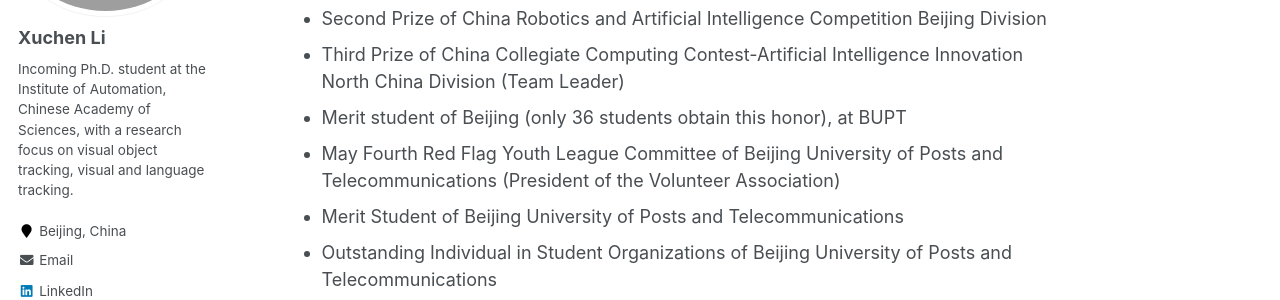
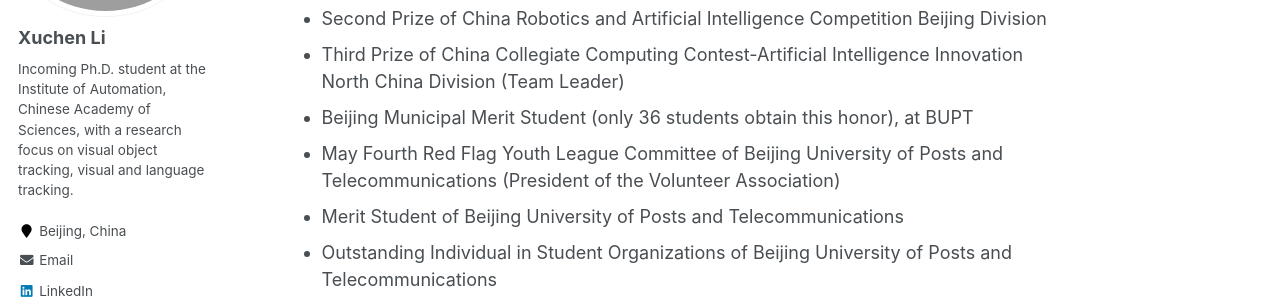
Before and after one commit to Xuchen-Li/Xuchen-Li.github.io, a Jekyll site: the page built from _pages/about.md, in a window 1280 px wide and 900 px high, scrolled down 2294 px. Shown: the part 153-453 px from the top of the window. Built offline with Jekyll 4.4.1, drawn with Linux system fonts in a browser that asks for light colours; some of the changed text lies outside the part shown.

Commit message:
更新 about.md

```diff
--- a/_pages/about.md
+++ b/_pages/about.md
@@ -18,7 +18,7 @@ I am very grateful to work with **<a href="https://huuuuusy.github.io/">Dr. Shiy
 News
 ======
 * **2023.11** : 🏆 Obtain **College Scholarship of University of Chinese Academy of Sciences** (only 14 students win this scholarship among 220 recommended postgraduate students of CASIA)!
-* **2023.11** : 🏆 Obtain **Merit Student in Beijing** (only 36 students obtain this honor of BUPT)!
+* **2023.11** : 🏆 Obtain **Beijing Municipal Merit Student** (only 36 students obtain this honor of BUPT)!
 * **2023.10** : 🏆 Obtain **National Scholarship** with a rank of **1/455 (0.22%)** (highest honor for undergraduates in China, awarded to top 1% students of BUPT)!
 * **2023.09** : 📝 One paper has been accepted by **the 37th Conference on Neural Information Processing Systems** (NeurIPS, CCF-A Conference, Poster)!
 * **2022.12** : 🏅 Win the **First Prize** of China Collegiate Computing Contest-Artificial Intelligence Innovation (only 7 teams win the first prize among 3,442 teams, Team Leader)
@@ -70,7 +70,7 @@ Awards & Honors
 * First Prize of China International 'Internet+' College Students' Innovation and Entrepreneurship Competition Beijing Division
 * Second Prize of China Robotics and Artificial Intelligence Competition Beijing Division
 * Third Prize of China Collegiate Computing Contest-Artificial Intelligence Innovation North China Division (Team Leader)
-* Merit student of Beijing (only 36 students obtain this honor), at BUPT
+* Beijing Municipal Merit Student (only 36 students obtain this honor), at BUPT
 * May Fourth Red Flag Youth League Committee of Beijing University of Posts and Telecommunications (President of the Volunteer Association)
 * Merit Student of Beijing University of Posts and Telecommunications
 * Outstanding Individual in Student Organizations of Beijing University of Posts and Telecommunications
```
